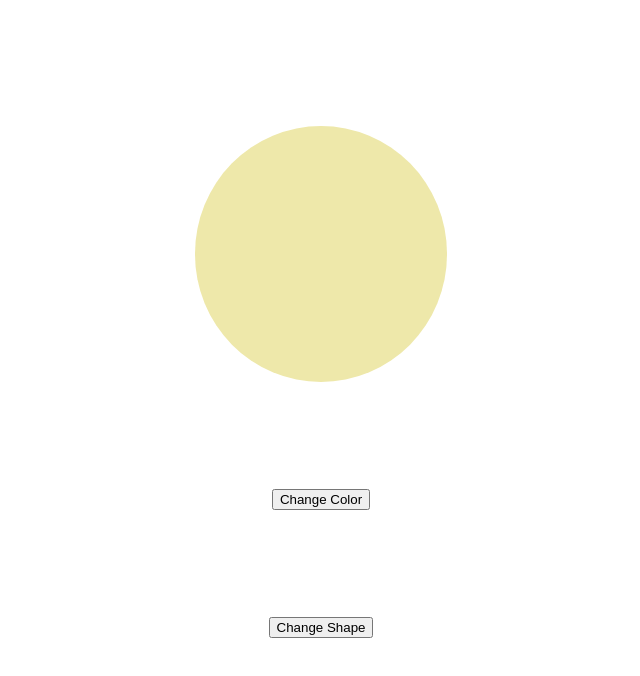
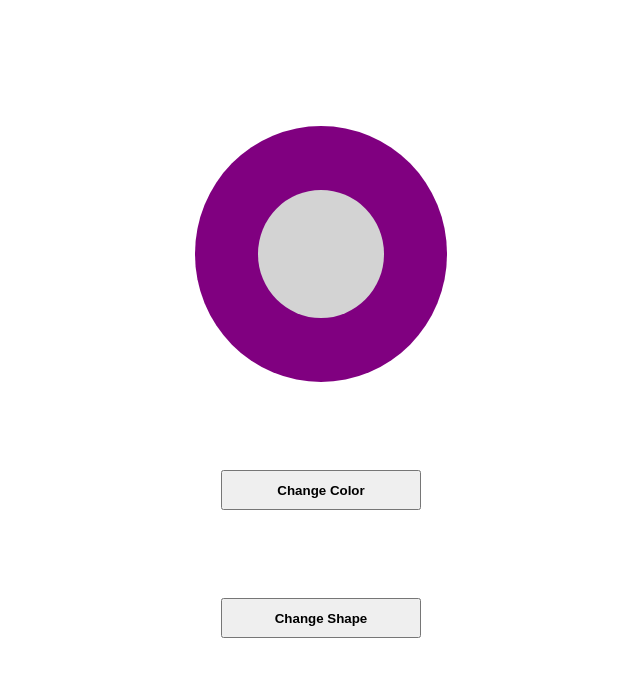
Before and after one commit to Codemigod-666/CodingNinjas-MERN-Stack, a plain HTML site: page front end projects/change shape and color project/index.html in a window 1280 px wide. Both pictures are taken after a click on the button "Change Shape". Shown: the whole page, without its empty margins (319-959 px from the left). Drawn offline with Linux system fonts and the light colour scheme.

Commit message:
second project commit

```diff
--- a/front end projects/change shape and color project/index.html
+++ b/front end projects/change shape and color project/index.html
@@ -10,9 +10,9 @@
 <body>
     <div class="outer">
         <div class="inner">
-            <div class="back">
-                <div class="shape"></div>
-            </div>
+                <div class="square" id="shaper">
+                </div>
+
         </div>
         <div class="btn1">
             <button>Change Color</button>
--- a/front end projects/change shape and color project/script.js
+++ b/front end projects/change shape and color project/script.js
@@ -0,0 +1,32 @@
+"use strict"
+
+var available_colors = [
+    "red",
+    "yellow",
+    "green",
+    "blue",
+    "magenta",
+    "brown",
+    "black",
+    "cyan",
+    "pink",
+    "purple",
+    "orange"
+  ];
+
+  var available_shapes = [
+    "square",
+    "rectangle",
+    "triangle",
+    "circle"
+  ];
+
+  document.getElementsByClassName("btn1")[0].addEventListener("click",function(){
+    var nextColor = available_colors[Math.floor(Math.random()*11)];
+    document.getElementsByClassName("inner")[0].style.backgroundColor = nextColor;
+  });
+
+  document.getElementsByClassName("btn2")[0].addEventListener("click", function(){
+    var nextShape = available_shapes[Math.floor(Math.random()*4)];
+    document.getElementById("shaper").setAttribute("class",nextShape);
+  })
--- a/front end projects/change shape and color project/style.css
+++ b/front end projects/change shape and color project/style.css
@@ -15,10 +15,49 @@
     width: 50%;
     height:50%;
     position:relative;
-    background-color:palegoldenrod;
+    background-color:purple;
     border-radius: 50%;
+    display:flex;
+    flex-direction: column;
+    text-align: center;
+    justify-content: center;
+    align-items: center;
 }
 
 .outer  button {
-    width:
+    width: 200px;
+    height:40px;
+    font-weight: bolder;
+
 }
+
+.square {
+    height:50%;
+    width:50%;
+    background-color:rgb(239, 235, 235);
+    transition: all ease-in-out 0.2s;
+}
+
+.rectangle {
+    height: 70%;
+    width: 50%;
+    background-color: lightgrey;
+    transition: all ease-in-out0 0.2s;
+}
+
+.circle {
+    height: 50%;
+    width: 50%;
+    border-radius: 50%;
+    background-color: lightgrey;
+    transition: all ease-in-out0 0.2s;
+}
+
+.triangle {
+    height:0px;
+    width:0px;
+    border-bottom: 100px solid white;
+    border-left: 50px solid transparent;
+    border-right: 50px solid transparent;
+    transition: all ease-in-out 0.2s;
+}
```
